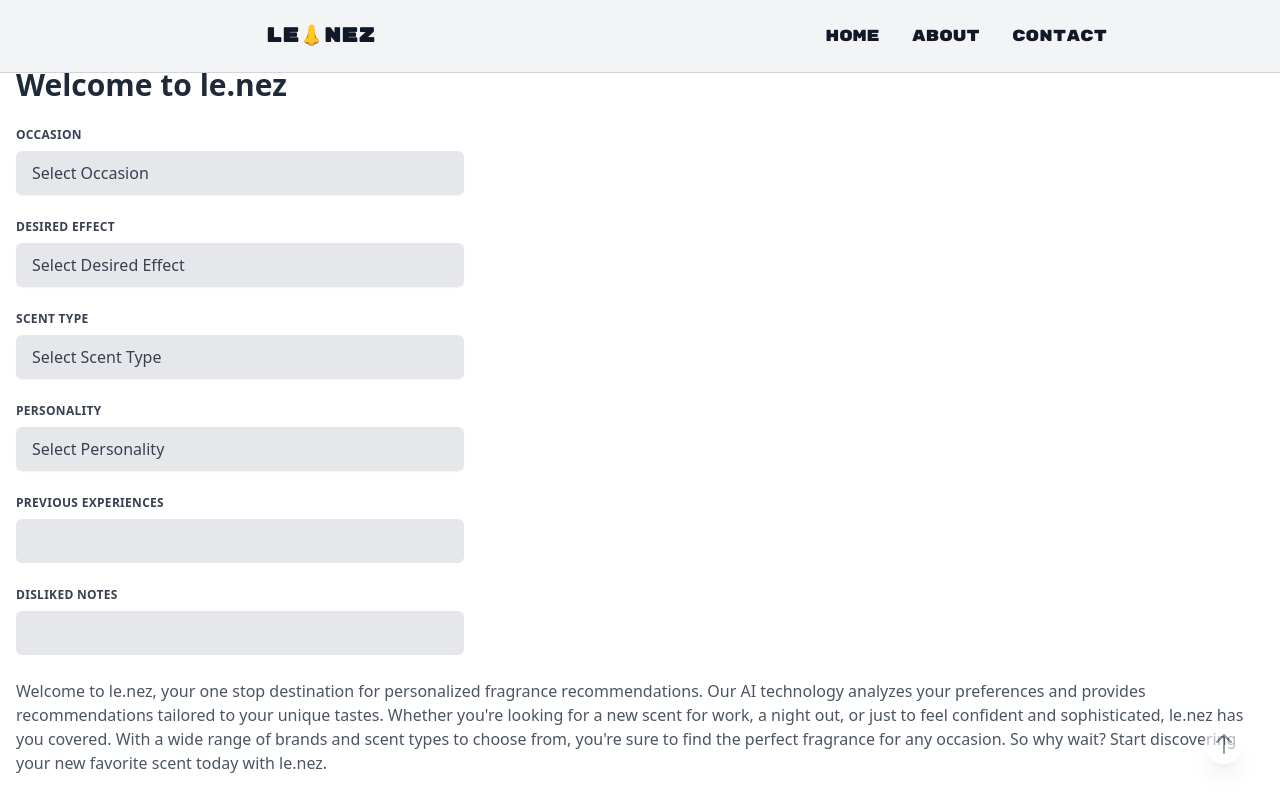
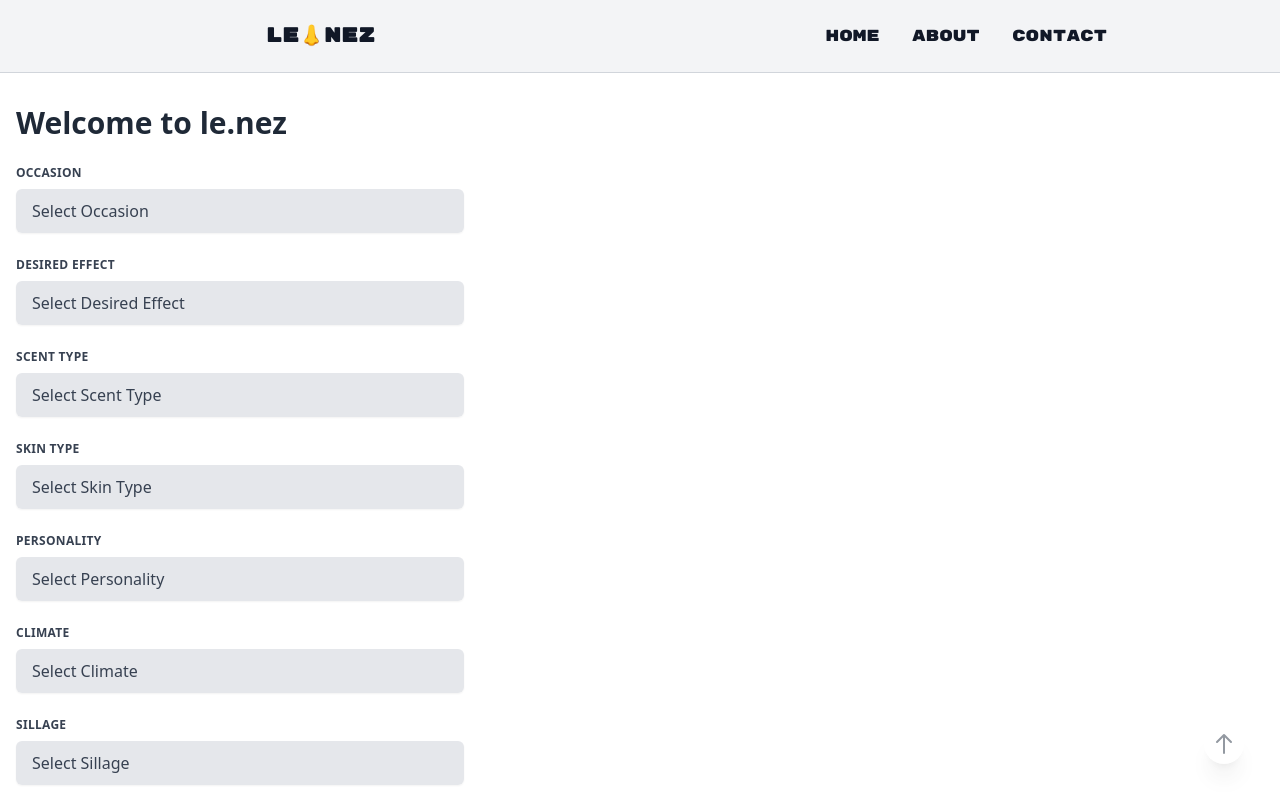
Before and after one commit to fizzleRaider7645/le.nez, a React (Create React App) app: page / in a window 1280 px wide. Both pictures are taken after a click on the button 1224 px from the left and 744 px from the top of the page. Shown: the top 800 px of the page. Built offline with nearby package versions, Linux system fonts and the light colour scheme.

Commit message:
add Textarea component

```diff
--- a/src/ui/atoms/Dropdown/options.ts
+++ b/src/ui/atoms/Dropdown/options.ts
@@ -49,3 +49,21 @@ export const personalityOptions: Option[] = [
     { value: 'sophisticated', label: 'Sophisticated', emoji: '🕴️' },
     { value: 'casual', label: 'Casual', emoji: '👟' }
 ];
+
+export const skinTypeOptions = [
+    { value: 'oily', label: 'Oily', emoji: '🧴' },
+    { value: 'dry', label: 'Dry', emoji: '🏝️' },
+    { value: 'combination', label: 'Combination', emoji: '🧼' }
+  ];
+
+export const climateOptions = [
+    { value: 'cool', label: 'Cool', emoji: '🥶' },
+    { value: 'warm', label: 'Warm', emoji: '🌡️' },
+    { value: 'hot', label: 'Hot', emoji: '🔥' }
+]
+
+export const sillageOptions = [
+    { value: 'low', label: 'Low', emoji: '💨' },
+    { value: 'medium', label: 'Medium', emoji: '💨💨' },
+    { value: 'high', label: 'High', emoji: '💨💨💨' }
+]
--- /dev/null
+++ b/src/ui/atoms/Textarea/index.tsx
@@ -0,0 +1,22 @@
+import { Props } from "./types";
+
+function TextArea({ label, value, onChange }: Props) {
+  return (
+    <div className='mb-6'>
+      <label
+        className='block uppercase tracking-wide text-gray-700 text-xs font-bold mb-2'
+        htmlFor={label}
+      >
+        {label}
+      </label>
+      <textarea
+        className='appearance-none block w-full bg-gray-200 text-gray-700 rounded-md py-3 px-4 mb-3 leading-tight focus:outline-none focus:bg-white focus:ring-2 focus:ring-yellow-400'
+        id={label}
+        value={value.join(", ")}
+        onChange={onChange}
+      />
+    </div>
+  );
+}
+
+export default TextArea;
--- /dev/null
+++ b/src/ui/atoms/Textarea/types.ts
@@ -0,0 +1,5 @@
+export interface Props {
+  label: string;
+  value: string[];
+  onChange: (event: React.ChangeEvent<HTMLTextAreaElement>) => void;
+}
--- a/src/ui/patterns/Carousel/index.tsx
+++ b/src/ui/patterns/Carousel/index.tsx
@@ -12,7 +12,7 @@ function Carousel() {
 
   return (
     <div className='relative overflow-hidden w-full min-h-screen bg-gray-200'>
-      <div className='absolute top-0 left-0 w-full h-full flex items-center justify-center overflow-scroll'>
+      <div className='top-0 left-0 w-full h-full flex items-center justify-center overflow-scroll'>
         {items[activeIndex]}
       </div>
       <button
--- a/src/ui/patterns/Form/index.tsx
+++ b/src/ui/patterns/Form/index.tsx
@@ -5,8 +5,11 @@ import {
   desiredEffectsOptions,
   scentTypeOptions,
   personalityOptions,
+  skinTypeOptions,
+  sillageOptions,
+  climateOptions,
 } from "../../atoms/Dropdown/options";
-import Textfield from "../../atoms/Textfield";
+import TextArea from "../../atoms/Textarea";
 
 function Form() {
   const [occasion, setOccasion] = useState<string>("");
@@ -16,6 +19,8 @@ function Form() {
   const [previousExperiences, setPreviousExperiences] = useState<string[]>([]);
   const [dislikedNotes, setDislikedNotes] = useState<string[]>([]);
   const [skinType, setSkinType] = useState("");
+  const [climate, setClimate] = useState("");
+  const [silliage, setSilliage] = useState("");
 
   return (
     <form className='w-full max-w-md'>
@@ -38,19 +43,37 @@ function Form() {
         label='Scent Type'
       />
       <Dropdown
+        options={skinTypeOptions}
+        onChange={(event) => setSkinType(event.target.value)}
+        value={skinType}
+        label='Skin Type'
+      />
+      <Dropdown
         options={personalityOptions}
         onChange={(event) => setPersonality(event.target.value)}
         value={personality}
         label='Personality'
       />
-      <Textfield
+      <Dropdown
+        options={climateOptions}
+        onChange={(event) => setClimate(event.target.value)}
+        value={climate}
+        label='Climate'
+      />
+      <Dropdown
+        options={sillageOptions}
+        onChange={(event) => setSilliage(event.target.value)}
+        value={silliage}
+        label='Sillage'
+      />
+      <TextArea
         label='Previous Experiences'
         value={previousExperiences}
         onChange={(event) =>
           setPreviousExperiences(event.target.value.split(", "))
         }
       />
-      <Textfield
+      <TextArea
         label='Disliked Notes'
         value={dislikedNotes}
         onChange={(event) => setDislikedNotes(event.target.value.split(", "))}
--- a/src/ui/patterns/Hero/index.tsx
+++ b/src/ui/patterns/Hero/index.tsx
@@ -2,7 +2,7 @@ import Form from "../Form";
 
 function Hero() {
   return (
-    <section className='bg-white py-12 w-full'>
+    <section className='bg-white py-8 w-full'>
       <div className='container mx-auto px-4'>
         <h1 className='text-3xl font-bold text-gray-800 mb-6 font-michroma'>
           Welcome to le.nez
```
